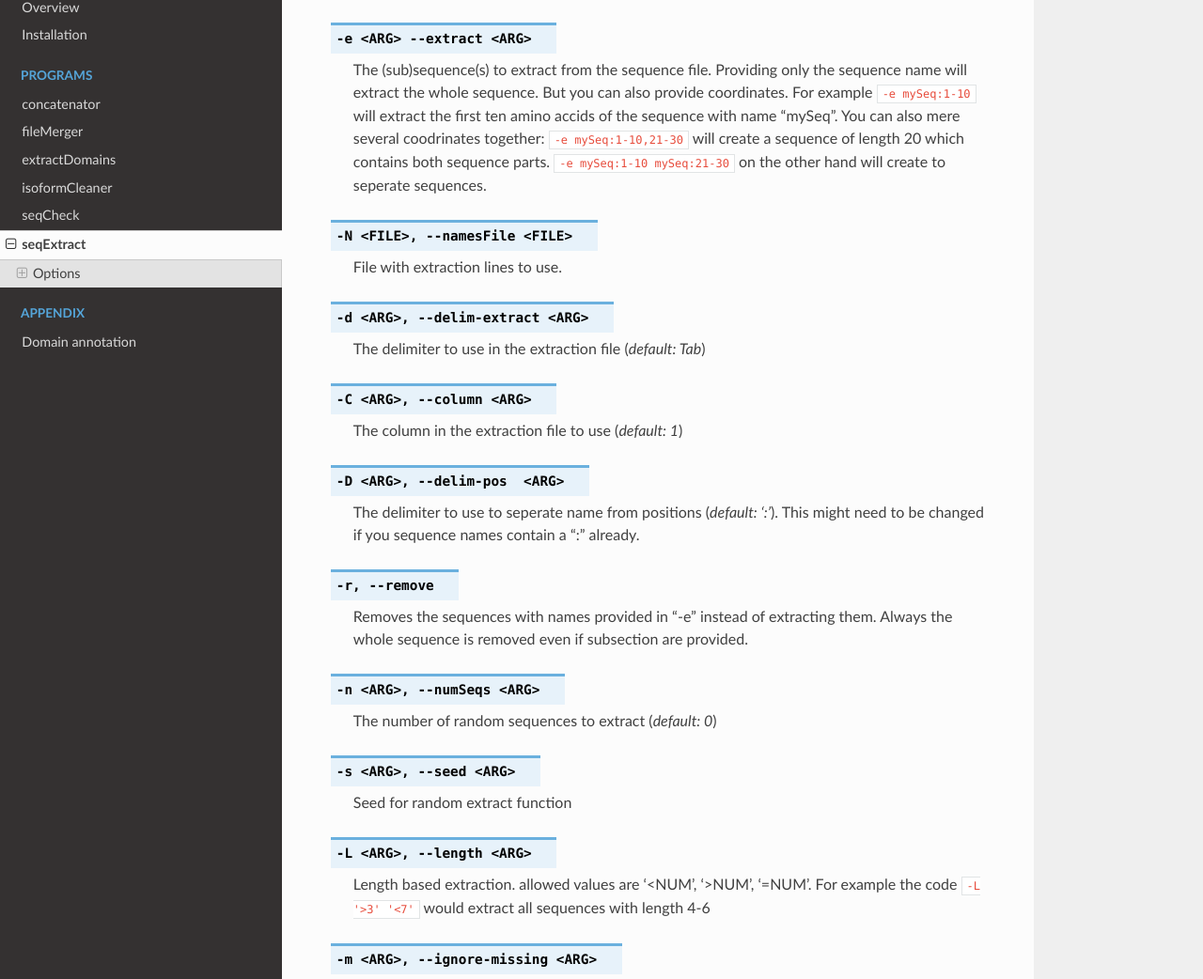
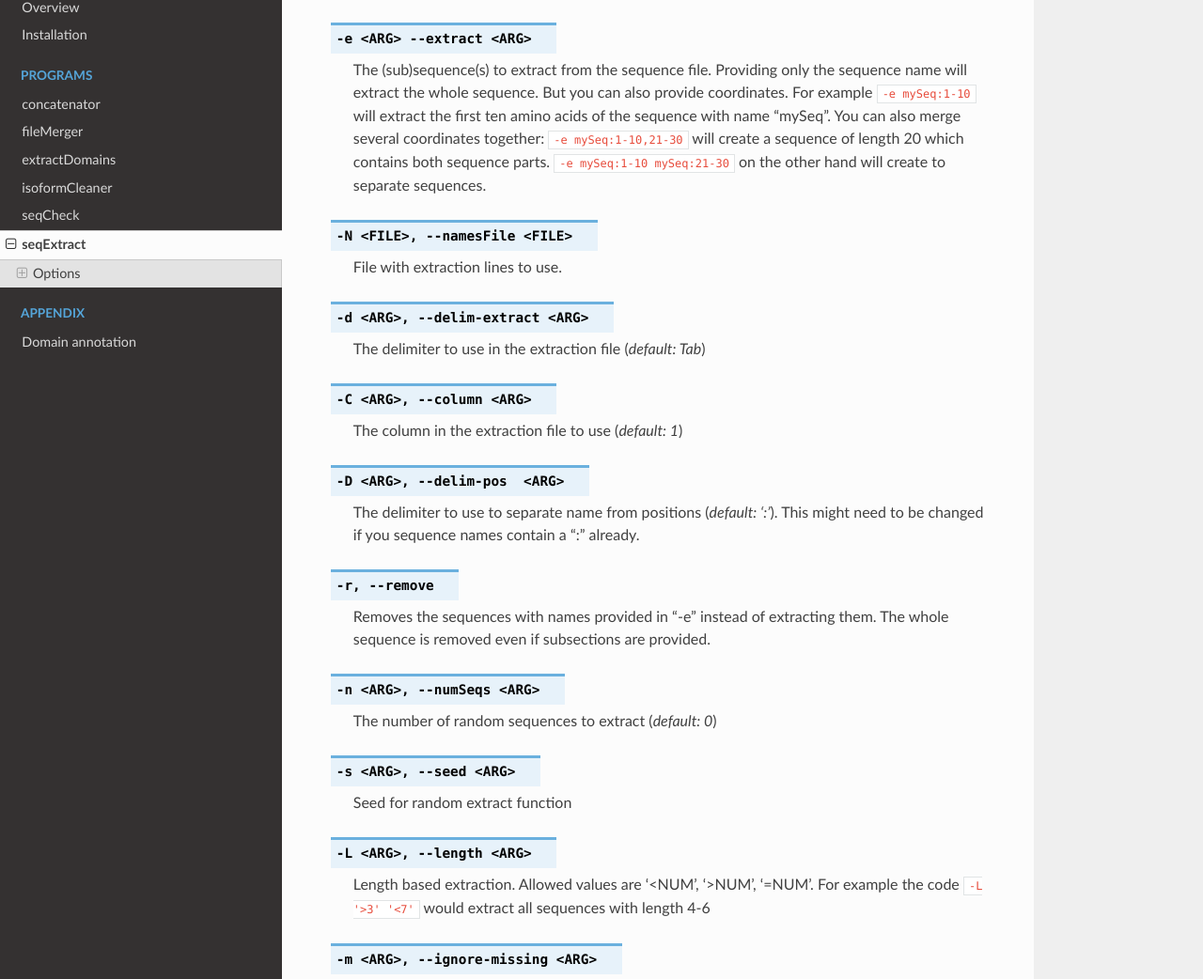
Before and after one commit to Carsten-Ke/sequence-fairies, a Sphinx documentation site: the page built from docs/source/content/seqExtract.rst, in a window 1280 px wide and 1400 px high, scrolled down 1558 px. Shown: the part 144-1186 px from the top of the window at 94% size. Built offline with Sphinx 7.4.7 and the Read the Docs theme 3.1.0, drawn with Linux system fonts in a browser that asks for light colours; some of the changed text lies outside the part shown.

Commit message:
improving documentation

```diff
--- a/docs/source/content/general.rst
+++ b/docs/source/content/general.rst
@@ -5,7 +5,7 @@
 Overview
 ************
 
-DW-Helper (v1.1.0) is a small program suite containaing different applications to help you with domain and sequence data.
+DW-Helper (v1.1.0) is a small program suite containing different applications to help you with domain and sequence data.
 
 
 ===============
--- a/docs/source/content/seqCheck.rst
+++ b/docs/source/content/seqCheck.rst
@@ -50,7 +50,7 @@ The general options influence the general behaviour of stopCleaner:
 
 .. option:: -o <FILE>, --out <FILE>
 
-    The output file. If none is provided, the sequences will be printet to the console.
+    The output file. If none is provided, the sequences will be printed to the console.
 
 .. option:: -r <FILE>, --report <FILE>
 
--- a/docs/source/content/seqExtract.rst
+++ b/docs/source/content/seqExtract.rst
@@ -41,7 +41,7 @@ The general options influence the general behaviour of seqExtract:
 
     .. note::
 
-	If the sequence file is changed the index file will need to be deleted so that a new index file will be created. It will not be done automatically.
+	If the sequence file is changed, the index file will need to be deleted so that a new index file will be created. It will not be done automatically.
 
 
 .. option:: -l <FILE>, --inputList <FILE>
@@ -78,9 +78,9 @@ Here are the different options listed which influence which sequences (or subseq
 .. option:: -e <ARG> --extract <ARG>
 
    The (sub)sequence(s) to extract from the sequence file. Providing only the sequence name will extract the whole sequence. But you can also
-   provide coordinates. For example ``-e mySeq:1-10`` will extract the first ten amino accids of the sequence with name "mySeq". You can
-   also mere several coodrinates together: ``-e mySeq:1-10,21-30`` will create a sequence of length 20 which contains both sequence parts.
-   ``-e mySeq:1-10 mySeq:21-30`` on the other hand will create to seperate sequences.
+   provide coordinates. For example ``-e mySeq:1-10`` will extract the first ten amino acids of the sequence with name "mySeq". You can
+   also merge several coordinates together: ``-e mySeq:1-10,21-30`` will create a sequence of length 20 which contains both sequence parts.
+   ``-e mySeq:1-10 mySeq:21-30`` on the other hand will create to separate sequences.
 
 .. option::  -N <FILE>, --namesFile <FILE>
 
@@ -96,12 +96,12 @@ Here are the different options listed which influence which sequences (or subseq
 
 .. option:: -D <ARG>, --delim-pos  <ARG>
 
-   The delimiter to use to seperate name from positions (*default: ':'*). This might need to be changed
+   The delimiter to use to separate name from positions (*default: ':'*). This might need to be changed
    if you sequence names contain a ":" already.
 
 .. option:: -r, --remove
 
-   Removes the sequences with names provided in "-e" instead of extracting them. Always the whole sequence is removed even if subsection are provided.
+   Removes the sequences with names provided in "-e" instead of extracting them. The whole sequence is removed even if subsections are provided.
 
 .. option:: -n <ARG>, --numSeqs <ARG>
 
@@ -113,7 +113,7 @@ Here are the different options listed which influence which sequences (or subseq
 
 .. option:: -L <ARG>, --length <ARG>
 
-   Length based extraction. allowed values are '<NUM', '>NUM', '=NUM'. For example the code
+   Length based extraction. Allowed values are '<NUM', '>NUM', '=NUM'. For example the code
    ``-L '>3' '<7'`` would extract all sequences with length 4-6
 
 .. option:: -m <ARG>,  --ignore-missing <ARG>
```
Also changed, not shown: other parts of docs/source/content/seqExtract.rst (+2 -2 lines).
